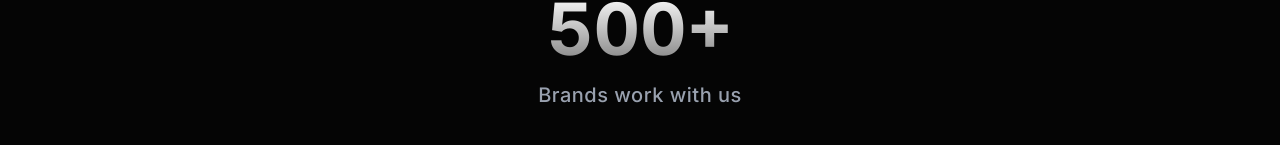
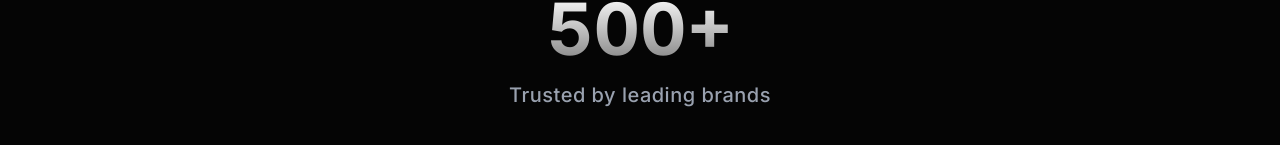
Before and after one commit to ryyt-masterspace/Ryyt_workspace, a Next.js app in the folder refund-app/: page / in a window 1280 px wide. Shown: the part 1324-1469 px from the top of the page. Built offline with nearby package versions, Linux system fonts and the light colour scheme.

Commit message:
Auto-sync: 03-12-2025 17:27:07.35

```diff
--- a/refund-app/src/components/SocialProof.tsx
+++ b/refund-app/src/components/SocialProof.tsx
@@ -51,7 +51,7 @@ export default function SocialProof() {
                 {count}+
             </div>
             <p className="text-gray-400 text-lg md:text-xl font-medium tracking-wide">
-                Brands work with us
+                Trusted by leading brands
             </p>
         </div>
     );
```
